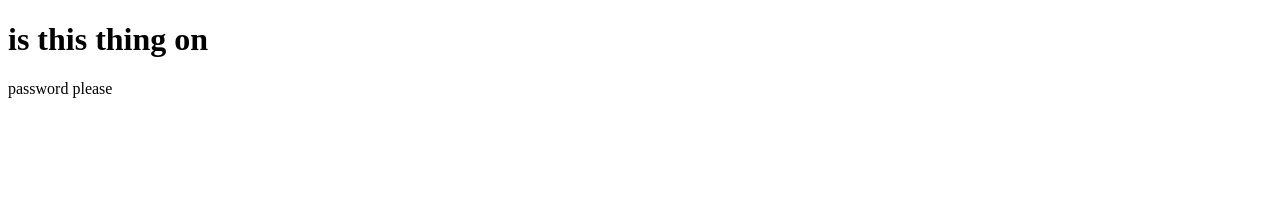
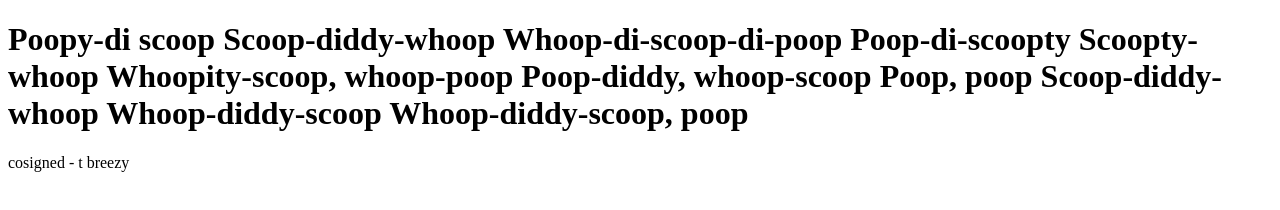
Before and after one commit to bigboat22/firstsite, a plain HTML site: page index.html in a window 1280 px wide. Drawn offline with Linux system fonts and the light colour scheme.

Commit message:
Update index.html

```diff
--- a/index.html
+++ b/index.html
@@ -3,10 +3,20 @@
 <head>
   <meta charset="UTF-8">
   <meta name="viewport" content="width=device-width, initial-scale=1.0">
-  <title>yoooo</title>
+  <title>dr. evil</title>
 </head>
 <body>
-  <h1>is this thing on</h1>
-  <p>password please</p>
+  <h1>Poopy-di scoop
+Scoop-diddy-whoop
+Whoop-di-scoop-di-poop
+Poop-di-scoopty
+Scoopty-whoop
+Whoopity-scoop, whoop-poop
+Poop-diddy, whoop-scoop
+Poop, poop
+Scoop-diddy-whoop
+Whoop-diddy-scoop
+Whoop-diddy-scoop, poop</h1>
+  <p>cosigned - t breezy</p>
 </body>
 </html>
```
